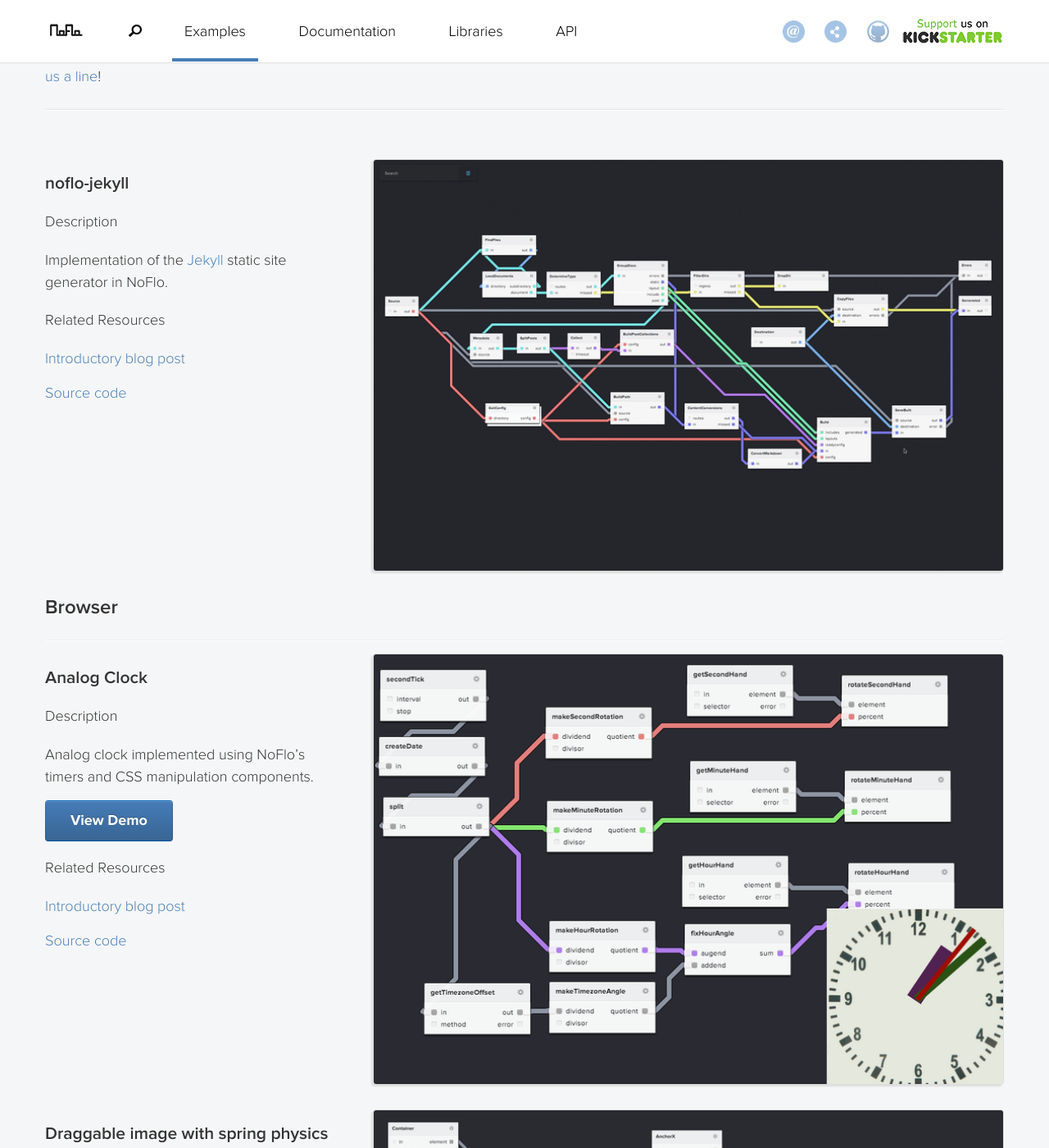
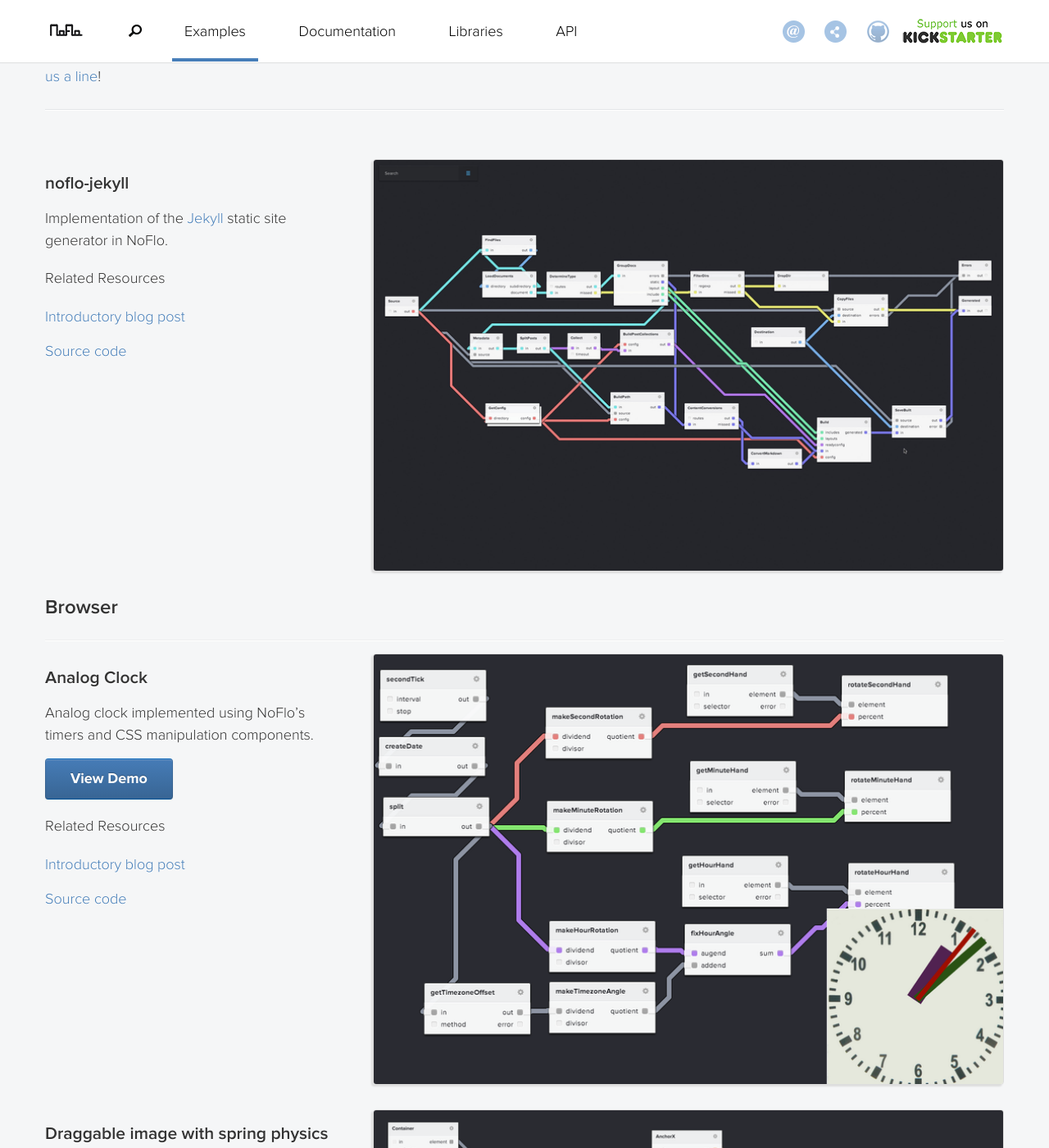
Before and after one commit to noflo/noflo.github.io, a Jekyll site: the page built from example/index.html, in a window 1280 px wide and 1400 px high, scrolled down 225 px. Shown: the whole window at 82% size. Built offline with Jekyll 4.4.1, drawn with Linux system fonts in a browser that asks for light colours; nearby versions of some CDN libraries; Markdown is read by kramdown in place of the engine named in the settings.

Commit message:
We don't need the Description headline

```diff
--- a/example/index.html
+++ b/example/index.html
@@ -19,7 +19,6 @@ categories:
           <div class="demo">
             <div class="demo__info span4">
               <h3 class="demo__title">{{ example.title }}</h3>
-              <h4>Description</h4>
               {{ example.content }}
               {% if example.demo %}
               <a href="{{ example.demo }}" class="btn btn-primary big-button demo__button">View Demo</a>
@@ -49,7 +48,6 @@ categories:
           <div class="demo">
             <div class="demo__info span4">
               <h3 class="demo__title">{{ example.title }}</h3>
-              <h4>Description</h4>
               {{ example.content }}
               {% if example.demo %}
               <a href="{{ example.demo }}" class="btn btn-primary big-button demo__button">View Demo</a>
```
